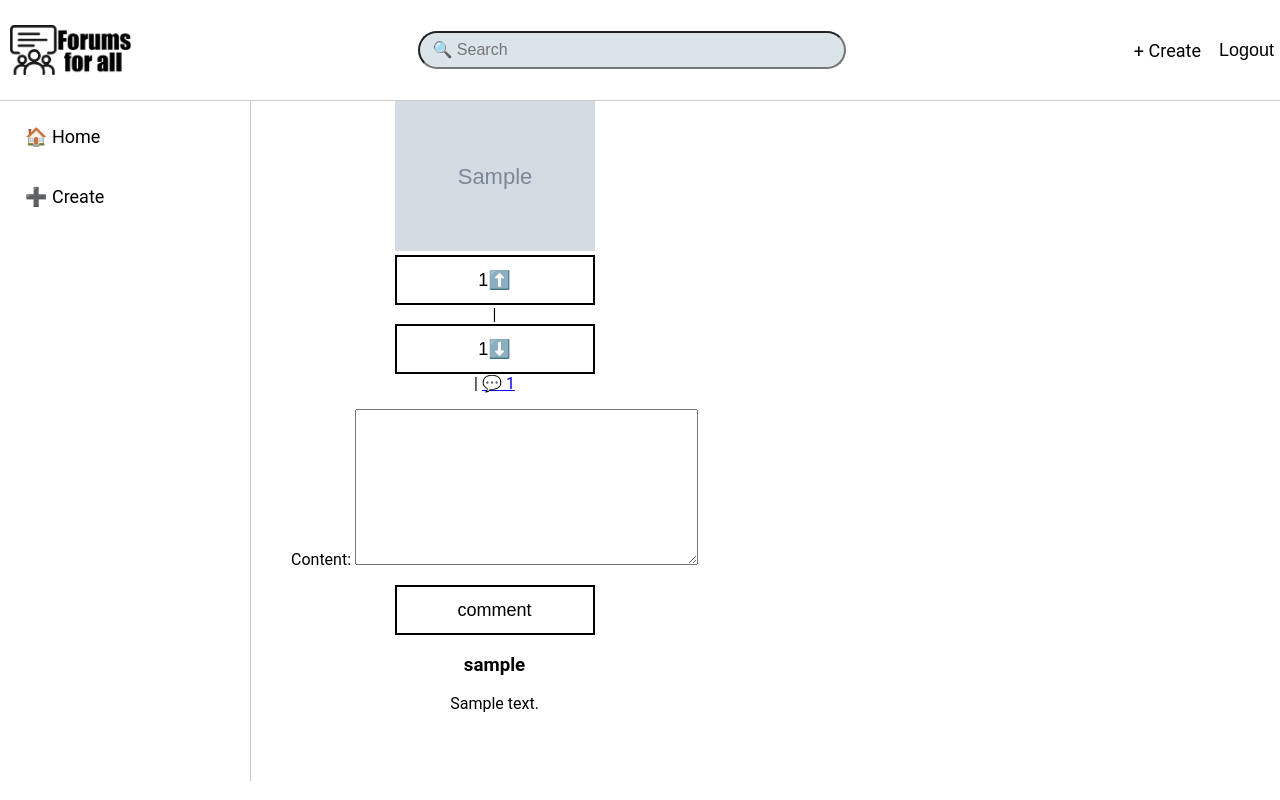
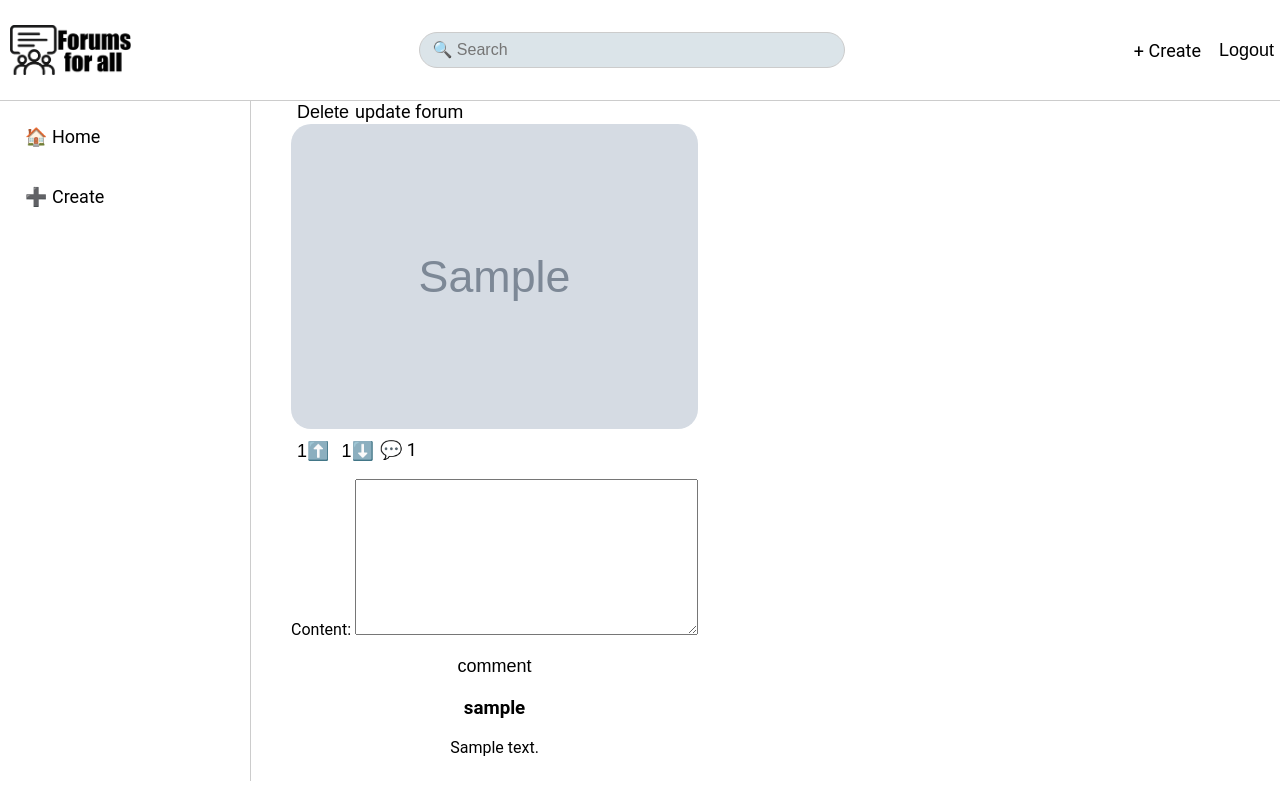
Before and after one commit to yousifj129/forums-for-all, a Django app: page /forums/forum-details/1 in a window 1280 px wide. Run offline with Django 5.2, Linux system fonts and the light colour scheme; a user stored in the database is signed in; tables that the repository leaves empty hold one stand-in row (values such as "Sample post"); grey boxes marked "Sample" are stand-in pictures.

Commit message:
added delete and update and worked on css

```diff
--- a/main_app/static/forum-details.css
+++ b/main_app/static/forum-details.css
@@ -4,3 +4,41 @@
 .attachments-container img{
     width: 200px;
 }
+
+form button, form input[type=submit], .container a{
+    font-size: large;
+    background-color: transparent;
+    border:none;
+    color: black;
+    text-decoration: none;
+}
+
+form button:hover, form input[type=submit]:hover, .container a:hover{
+background-color: aliceblue;
+}
+
+#forum-top{
+    display: flex;
+}
+#forum-bottom{
+    display: flex;
+}
+
+.attachments-container{
+    display: flex;
+    flex-direction: column;
+    gap: 10px;
+}
+.attachments-container .secondary-images{
+    display: flex;
+    flex-direction: row;
+    gap: 10px;
+}
+.secondary-images .secondary-image{
+    height: min-content;
+    border-radius: 20px;
+}
+.attachments-container .main-image{
+    width: 100%;
+    border-radius: 20px;
+}
--- a/main_app/static/main.css
+++ b/main_app/static/main.css
@@ -18,17 +18,6 @@ li{
 
 }
 
-form button, form input[type=submit]{
-    font-size: large;
-    color: rgb(0, 0, 0);
-    border: 2px rgb(0, 0, 0) solid;
-    width: 200px;
-    height: 50px;
-    text-align: center;
-    background-color: transparent;
-}
-
-
 img {
     overflow-clip-margin: content-box;
     overflow: clip;
@@ -42,4 +31,13 @@ img {
 
 .content{
     justify-content: center;
+    /* position: relative;
+    z-index: -1;
+    left: 280px;
+    top: 120px; */
 }
+
+a{
+    /* filter: grayscale(100%) contrast(150%); */
+
+}
--- a/main_app/static/navbar.css
+++ b/main_app/static/navbar.css
@@ -6,6 +6,7 @@ nav {
     width: 100%;
     background-color: #fff;
     border-bottom: 1px solid #cccccc;
+    /* position: fixed; */
 }
 
 nav a {
@@ -66,5 +67,11 @@ nav a:hover {
     padding: 8px 12px;
     font-size: 16px;
     border-radius: 100px;
+    border: 0.1px solid #cccccc;
     background-color: #dbe4e9;
 }
+.navmid input[type="text"]:focus{
+    outline: none;
+    border: 0.2px solid #009dff;
+    background-color: white;
+}
--- a/main_app/static/sidebar.css
+++ b/main_app/static/sidebar.css
@@ -6,6 +6,8 @@
     width: 250px;
     border-right: 1px solid #cccccc;
     margin-right: 40px;
+    /* margin-top: 100px; */
+    /* position: fixed; */
 }
 
 .sidebar a {
--- a/main_app/templates/forums/forum-details.html
+++ b/main_app/templates/forums/forum-details.html
@@ -1,36 +1,43 @@
-{% extends "base.html" %}
-{% load static %}
-{% block head %}
+{% extends "base.html" %} {% load static %} {% block head %}
 <link rel="stylesheet" href="{% static 'forum-details.css'%}" />
-{% endblock head %}
+{% endblock head %} {% block content %}
+<div class="container">
+  <div id="forum-top">
+    {% if forum.creator == user %}
+    <form action="{% url 'forum-delete' forum.id%}" method="post">
+      {% csrf_token %}
+      <input type="submit" value="Delete" />
+    </form>
+    <a href="{% url 'forum-update' forum.id%}">update forum</a>
+    {% endif %}
+  </div>
 
-{% block content %}
-<div class="container">
   <div class="attachments-container">
+    <img src="{{forum.attachments.all.0.file.url}}" alt="" class="main-image" />
+    <div class="secondary-images">
       {% for attachment in forum.attachments.all %}
-      <img src="{{attachment.file.url}}" alt="">
+      {% if forloop.counter0 != 0%}
+      <img src="{{attachment.file.url}}" alt="" class="secondary-image" />
+      {% endif %}
       {% endfor %}
+    </div>
   </div>
   <div id="forum-bottom">
     <form action="{% url 'forum-upvote' forum.id%}" method="post">
       {% csrf_token %}
       <input type="submit" value="{{forum.upvotes.all|length}}⬆️" />
     </form>
-        |
     <form action="{% url 'forum-downvote' forum.id%}" method="post">
       {% csrf_token %}
       <input type="submit" value="{{forum.downvotes.all|length}}⬇️" />
     </form>
-        |
-        <a href="{% url 'forum-details' forum.id%}"
-          >💬 {{forum.comments.all|length}}
-        </a>
+    <a href="#comments">💬 {{forum.comments.all|length}} </a>
   </div>
   <form action="{% url 'forum-comment' forum.id%}" method="post">
-        {% csrf_token %}
-        {{form.as_p}}
-        <input type="submit" value="comment">
+    {% csrf_token %} {{form.as_p}}
+    <input type="submit" value="comment" />
   </form>
+  <div id="comments">
     {% for comment in forum.comments.all %}
     <div>
       <h3>{{comment.commenter}}</h3>
@@ -38,4 +45,5 @@
     </div>
     {% endfor %}
   </div>
+</div>
 {% endblock content %}
--- a/main_app/urls.py
+++ b/main_app/urls.py
@@ -8,6 +8,9 @@ urlpatterns = [
     path("forums/forum-create", views.forum_create_view, name="forum-create"),
 
     path("forums/forum-details/<int:pk>", views.ForumDetailView.as_view(), name="forum-details"),
+    path("forums/forum-delete/<int:pk>", views.ForumDeleteView.as_view(), name="forum-delete"),
+    path("forums/forum-update/<int:pk>", views.ForumUpdateView.as_view(), name="forum-update"),
+
     path("forums/forum-upvote/<int:pk>", views.forum_upvote_view, name="forum-upvote"),
     path("forums/forum-downvote/<int:pk>", views.forum_downvote_view, name="forum-downvote"),
     path("forums/forum-comment/<int:pk>", views.forum_comment_view, name="forum-comment"),
--- a/main_app/views.py
+++ b/main_app/views.py
@@ -2,7 +2,7 @@ from django.shortcuts import render,redirect
 
 # Create your views here.
 from django.urls import reverse_lazy, reverse
-from django.views.generic import FormView, TemplateView, CreateView, ListView,DetailView, UpdateView
+from django.views.generic import FormView, TemplateView, CreateView, ListView,DetailView, UpdateView,DeleteView
 from .forms import UserSignUpForm, ForumForm, CommentForm
 from .models import *
 class SignUpView(CreateView):
@@ -33,7 +33,18 @@ class ForumDetailView(DetailView):
         context["form"] = CommentForm()
         return context
 
+class ForumDeleteView(DeleteView):
+    model = Forum
+    def get_success_url(self):
+        return reverse("forums-list")
 
+class ForumUpdateView(UpdateView):
+    model = Forum
+    template_name = "forums/forum-update.html"
+    form_class = ForumForm
+
+    def get_success_url(self):
+        return reverse("forum-details", kwargs={"pk": self.object.pk})
 
 class ForumCreateView(CreateView):
     model = Forum
```
Also changed, not shown: main_app/templates/forums/forum-update.html (added, +12 -0 lines). Lines whose indentation alone changed are shown as unchanged.
